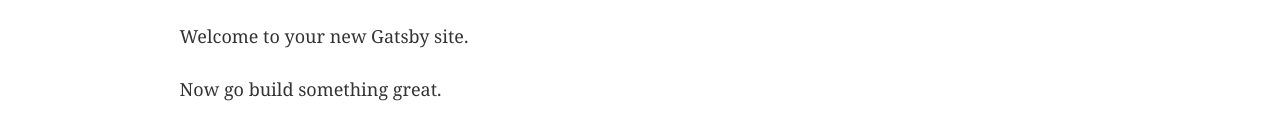
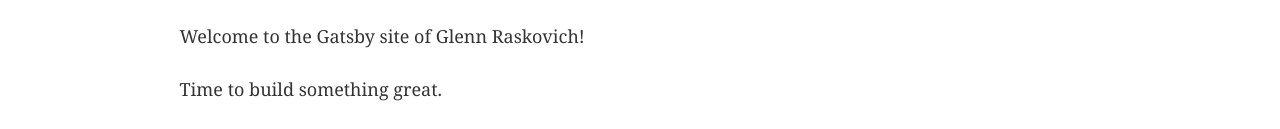
Before and after one commit to graskovi/graskovi.github.io, a Gatsby site: page / in a window 1280 px wide. Shown: the part 170-299 px from the top of the page. Built offline with nearby package versions, Linux system fonts and the light colour scheme; Gatsby itself is replaced by a stand-in of ours.

Commit message:
Add name

```diff
--- a/src/pages/index.js
+++ b/src/pages/index.js
@@ -9,8 +9,8 @@
   <Layout>
     <SEO title="Home" />
     <h1>Hi people</h1>
-    <p>Welcome to your new Gatsby site.</p>
-    <p>Now go build something great.</p>
+    <p>Welcome to the Gatsby site of Glenn Raskovich!</p>
+    <p>Time to build something great.</p>
     <div style={{ maxWidth: `300px`, marginBottom: `1.45rem` }}>
       <Image />
     </div>
```
